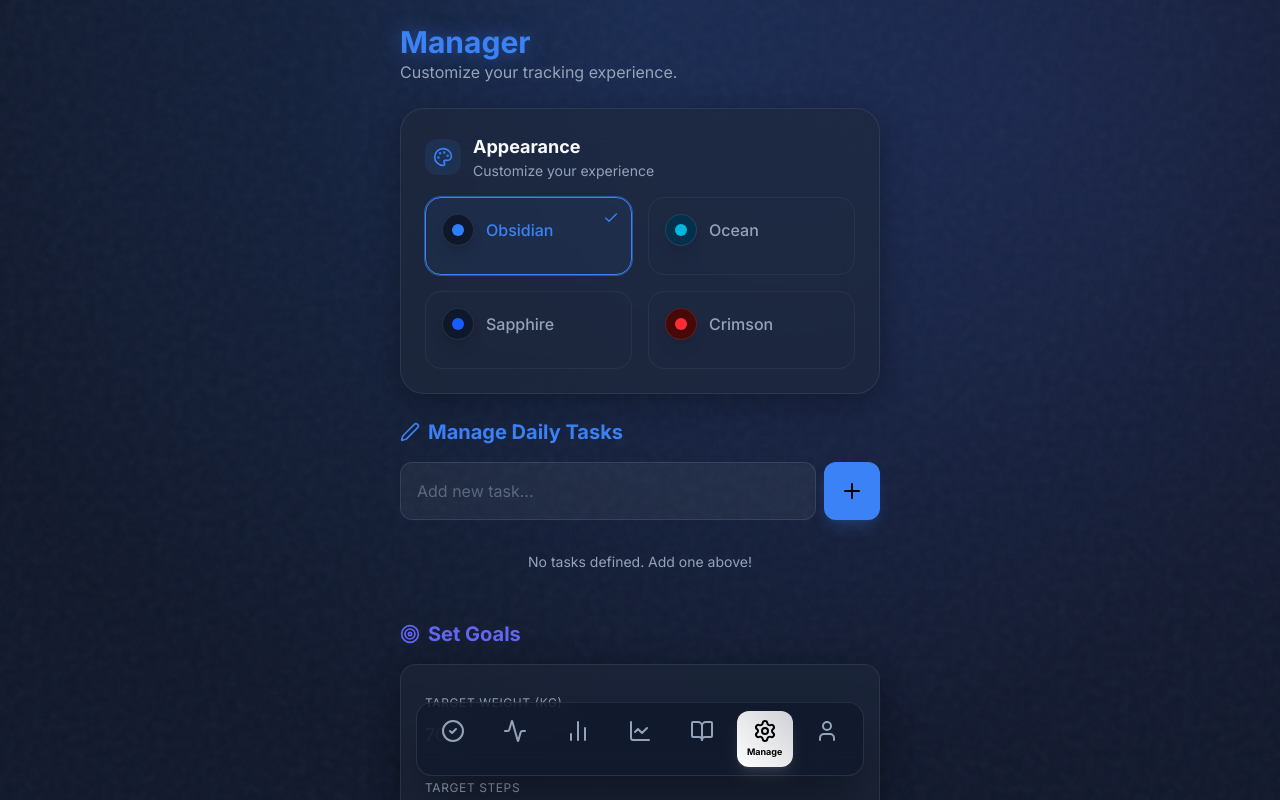
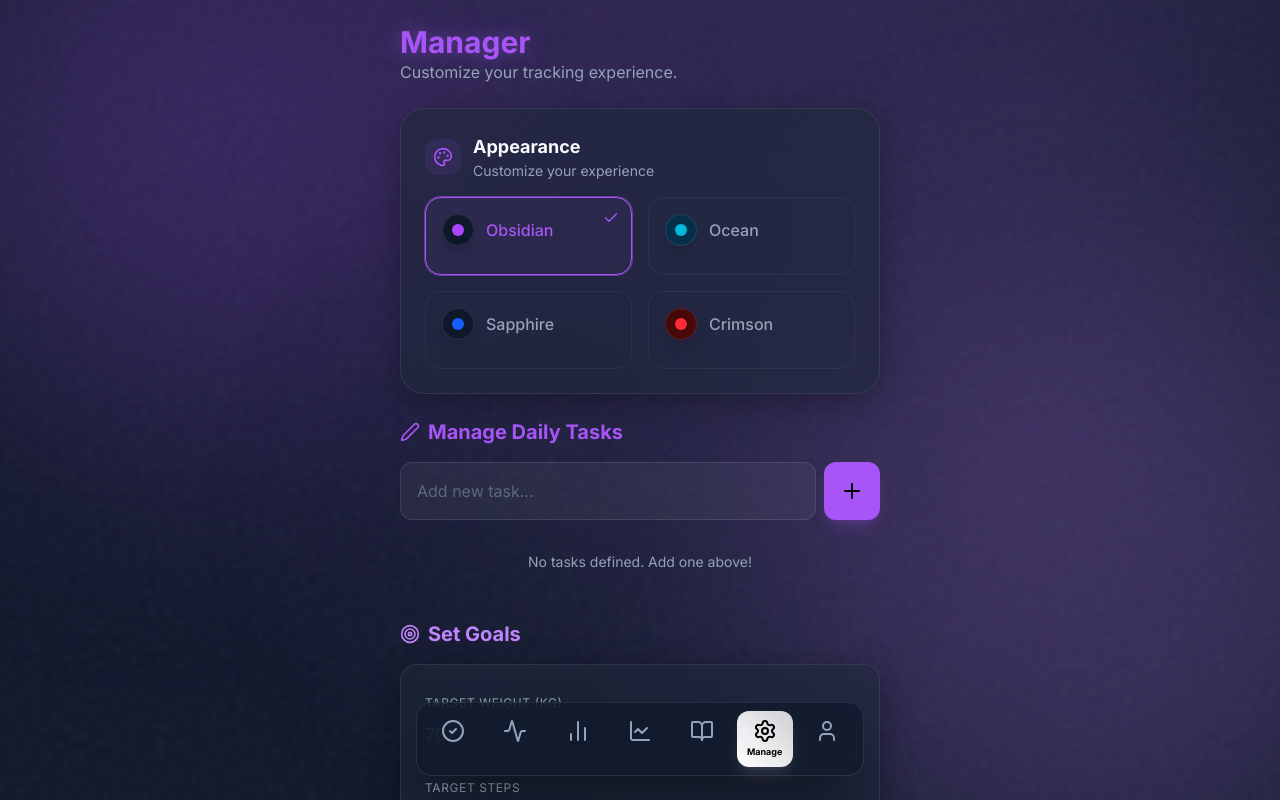
Before and after one commit to RiteshF7/D-Tracker, a Next.js app: page /manager in a window 1280 px wide. Shown: the top 800 px of the page. Built offline with nearby package versions, Linux system fonts and the light colour scheme.

Commit message:
feat: Add background animation and update Obsidian theme to purple

```diff
--- a/src/app/globals.css
+++ b/src/app/globals.css
@@ -47,12 +47,12 @@
     --popover: #1e293b;
     --popover-foreground: #f8fafc;
 
-    --primary: #3b82f6;
-    /* Blue 500 */
+    --primary: #a855f7;
+    /* Purple 500 */
     --primary-foreground: #ffffff;
 
-    --secondary: #6366f1;
-    /* Indigo 500 */
+    --secondary: #c084fc;
+    /* Purple 400 */
     --secondary-foreground: #ffffff;
 
     --muted: #334155;
@@ -66,7 +66,7 @@
 
     --border: #334155;
     --input: #334155;
-    --ring: #3b82f6;
+    --ring: #a855f7;
 }
 
 /* Ocean Theme */
--- a/src/app/layout.tsx
+++ b/src/app/layout.tsx
@@ -5,6 +5,7 @@ import "./globals.css";
 import { cn } from "@/lib/utils";
 import { AuthContextProvider } from "@/context/AuthContext";
 import { ThemeProvider } from "@/context/ThemeContext";
+import { AnimatedBackground } from "@/components/layout/AnimatedBackground";
 
 const inter = Inter({ subsets: ["latin"] });
 
@@ -64,6 +65,7 @@ export default function RootLayout({
       <body className={cn(inter.className, "bg-background text-foreground min-h-screen")}>
         <AuthContextProvider>
           <ThemeProvider>
+            <AnimatedBackground />
             {children}
           </ThemeProvider>
         </AuthContextProvider>
--- /dev/null
+++ b/src/components/layout/AnimatedBackground.tsx
@@ -0,0 +1,67 @@
+"use client";
+
+import { motion } from "framer-motion";
+import { useEffect, useState } from "react";
+
+export function AnimatedBackground() {
+    const [mounted, setMounted] = useState(false);
+
+    useEffect(() => {
+        setMounted(true);
+    }, []);
+
+    if (!mounted) return null;
+
+    return (
+        <div className="fixed inset-0 -z-50 overflow-hidden pointer-events-none">
+            {/* Primary Blob */}
+            <motion.div
+                animate={{
+                    scale: [1, 1.2, 1],
+                    rotate: [0, 90, 0],
+                    x: [0, 100, 0],
+                    y: [0, -50, 0],
+                }}
+                transition={{
+                    duration: 20,
+                    repeat: Infinity,
+                    ease: "easeInOut",
+                }}
+                className="absolute top-[-10%] left-[-10%] w-[500px] h-[500px] bg-primary/20 rounded-full blur-[120px]"
+            />
+
+            {/* Secondary Blob */}
+            <motion.div
+                animate={{
+                    scale: [1, 1.5, 1],
+                    rotate: [0, -90, 0],
+                    x: [0, -100, 0],
+                    y: [0, 100, 0],
+                }}
+                transition={{
+                    duration: 25,
+                    repeat: Infinity,
+                    ease: "easeInOut",
+                    delay: 2,
+                }}
+                className="absolute bottom-[-10%] right-[-10%] w-[600px] h-[600px] bg-secondary/20 rounded-full blur-[120px]"
+            />
+
+            {/* Accent Blob */}
+            <motion.div
+                animate={{
+                    scale: [1, 1.3, 1],
+                    x: [0, 50, -50, 0],
+                    y: [0, 50, -50, 0],
+                }}
+                transition={{
+                    duration: 30,
+                    repeat: Infinity,
+                    ease: "easeInOut",
+                    delay: 5,
+                }}
+                className="absolute top-[40%] left-[30%] w-[400px] h-[400px] bg-accent/10 rounded-full blur-[100px]"
+            />
+        </div>
+    );
+}
--- a/src/components/layout/ThemeSwitcher.tsx
+++ b/src/components/layout/ThemeSwitcher.tsx
@@ -6,7 +6,7 @@ import { Check, Palette } from "lucide-react";
 import { cn } from "@/lib/utils";
 
 const themes = [
-    { id: "obsidian", name: "Obsidian", color: "bg-slate-900", accent: "bg-blue-500" },
+    { id: "obsidian", name: "Obsidian", color: "bg-slate-900", accent: "bg-purple-500" },
     { id: "ocean", name: "Ocean", color: "bg-sky-950", accent: "bg-cyan-500" },
     { id: "sapphire", name: "Sapphire", color: "bg-slate-900", accent: "bg-blue-600" },
     { id: "crimson", name: "Crimson", color: "bg-red-950", accent: "bg-red-500" },
```
Also changed, not shown: public/sw.js.
